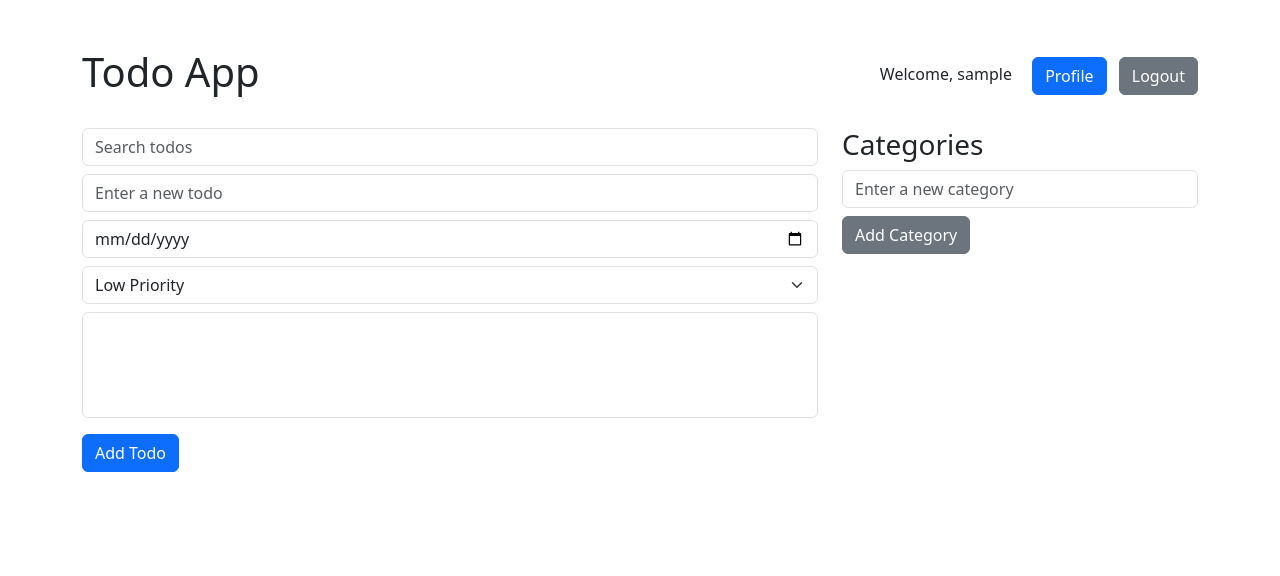
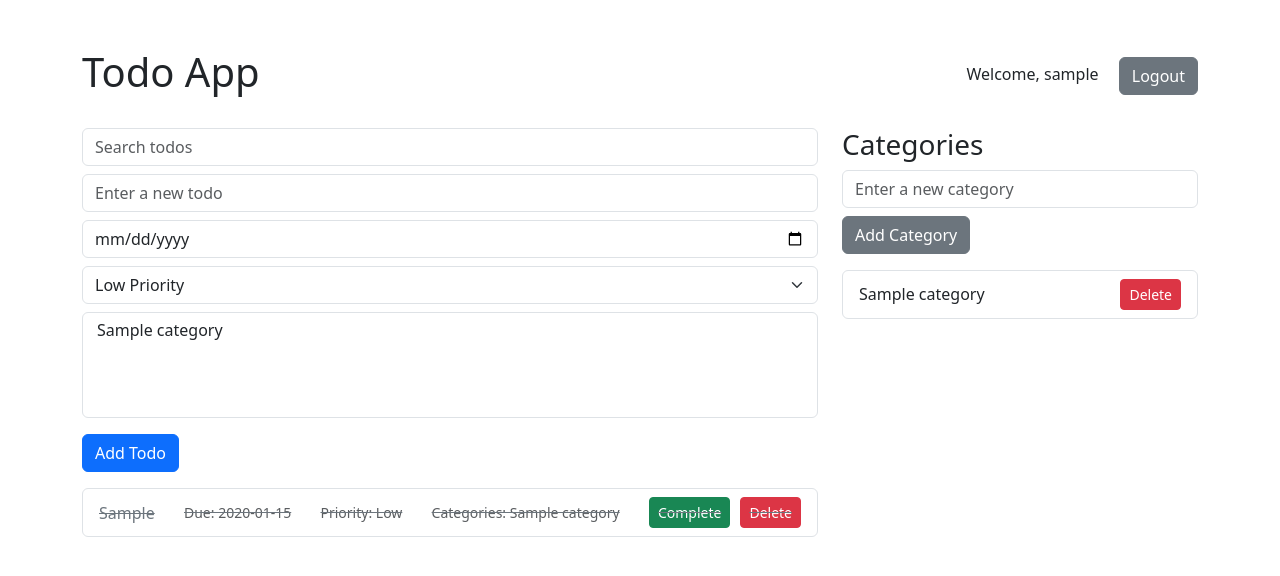
Before and after one commit to megamvb/TodoSphere, a Flask app: page / in a window 1280 px wide. Shown: the top 576 px of the page. Run offline with Flask 3, Linux system fonts and the light colour scheme; a user stored in the database is signed in; tables that the repository leaves empty hold one stand-in row (values such as "Sample post"); lists and menus that the app fills with data are empty.

Commit message:
Restored to 'ba624c11317c40cf4c9f2b8a8065ae0261788185'

```diff
--- a/app.py
+++ b/app.py
@@ -62,33 +62,114 @@
     logout_user()
     return redirect(url_for('login'))
 
-@app.route('/profile', methods=['GET', 'POST'])
+@app.route('/api/todos', methods=['GET'])
 @login_required
-def profile():
-    if request.method == 'POST':
-        username = request.form.get('username')
-        email = request.form.get('email')
-        new_password = request.form.get('new_password')
+def get_todos():
+    search_query = request.args.get('search', '').strip()
+    todos_query = Todo.query.filter_by(user=current_user)
 
-        existing_user = User.query.filter(
-            ((User.username == username) | (User.email == email)) &
-            (User.id != current_user.id)
-        ).first()
+    if search_query:
+        todos_query = todos_query.filter(or_(
+            Todo.task.ilike(f'%{search_query}%'),
+            Todo.categories.any(Category.name.ilike(f'%{search_query}%'))
+        ))
 
-        if existing_user:
-            flash('Username or email already exists')
-        else:
-            current_user.username = username
-            current_user.email = email
-            if new_password:
-                current_user.password = bcrypt.generate_password_hash(new_password).decode('utf-8')
-            db.session.commit()
-            flash('Profile updated successfully')
-            return redirect(url_for('profile'))
+    todos = todos_query.all()
+    return jsonify([{
+        'id': todo.id,
+        'task': todo.task,
+        'completed': todo.completed,
+        'due_date': todo.due_date.isoformat() if todo.due_date else None,
+        'priority': todo.priority,
+        'categories': [{'id': cat.id, 'name': cat.name} for cat in todo.categories]
+    } for todo in todos])
 
-    return render_template('profile.html')
+@app.route('/api/todos', methods=['POST'])
+@login_required
+def add_todo():
+    data = request.json
+    due_date = datetime.strptime(data['due_date'], '%Y-%m-%d').date() if data.get('due_date') else None
+    new_todo = Todo(
+        task=data['task'],
+        due_date=due_date,
+        priority=data.get('priority', 1),
+        user=current_user
+    )
+    if 'category_ids' in data:
+        categories = Category.query.filter(Category.id.in_(data['category_ids'])).all()
+        new_todo.categories = categories
+    db.session.add(new_todo)
+    db.session.commit()
+    return jsonify({
+        'id': new_todo.id,
+        'task': new_todo.task,
+        'completed': new_todo.completed,
+        'due_date': new_todo.due_date.isoformat() if new_todo.due_date else None,
+        'priority': new_todo.priority,
+        'categories': [{'id': cat.id, 'name': cat.name} for cat in new_todo.categories]
+    }), 201
 
-# ... (rest of the code remains unchanged)
+@app.route('/api/todos/<int:todo_id>', methods=['PUT'])
+@login_required
+def update_todo(todo_id):
+    todo = Todo.query.filter_by(id=todo_id, user=current_user).first_or_404()
+    data = request.json
+    todo.completed = data.get('completed', todo.completed)
+    todo.task = data.get('task', todo.task)
+    todo.due_date = datetime.strptime(data['due_date'], '%Y-%m-%d').date() if data.get('due_date') else None
+    todo.priority = data.get('priority', todo.priority)
+    if 'category_ids' in data:
+        categories = Category.query.filter(Category.id.in_(data['category_ids'])).all()
+        todo.categories = categories
+    db.session.commit()
+    return jsonify({
+        'id': todo.id,
+        'task': todo.task,
+        'completed': todo.completed,
+        'due_date': todo.due_date.isoformat() if todo.due_date else None,
+        'priority': todo.priority,
+        'categories': [{'id': cat.id, 'name': cat.name} for cat in todo.categories]
+    })
+
+@app.route('/api/todos/<int:todo_id>', methods=['DELETE'])
+@login_required
+def delete_todo(todo_id):
+    todo = Todo.query.filter_by(id=todo_id, user=current_user).first_or_404()
+    db.session.delete(todo)
+    db.session.commit()
+    return '', 204
+
+@app.route('/api/categories', methods=['GET'])
+@login_required
+def get_categories():
+    categories = Category.query.filter_by(user=current_user).all()
+    return jsonify([{'id': cat.id, 'name': cat.name} for cat in categories])
+
+@app.route('/api/categories', methods=['POST'])
+@login_required
+def add_category():
+    data = request.json
+    new_category = Category(name=data['name'], user=current_user)
+    db.session.add(new_category)
+    db.session.commit()
+    return jsonify({'id': new_category.id, 'name': new_category.name}), 201
+
+@app.route('/api/categories/<int:category_id>', methods=['PUT'])
+@login_required
+def update_category(category_id):
+    category = Category.query.filter_by(id=category_id, user=current_user).first_or_404()
+    data = request.json
+    category.name = data['name']
+    db.session.commit()
+    return jsonify({'id': category.id, 'name': category.name})
+
+@app.route('/api/categories/<int:category_id>', methods=['DELETE'])
+@login_required
+def delete_category(category_id):
+    category = Category.query.filter_by(id=category_id, user=current_user).first_or_404()
+    db.session.delete(category)
+    db.session.commit()
+    return '', 204
 
 if __name__ == '__main__':
     with app.app_context():
--- a/templates/index.html
+++ b/templates/index.html
@@ -13,7 +13,6 @@
             <h1>Todo App</h1>
             <div>
                 <span class="me-3">Welcome, {{ current_user.username }}</span>
-                <a href="{{ url_for('profile') }}" class="btn btn-primary me-2">Profile</a>
                 <a href="{{ url_for('logout') }}" class="btn btn-secondary">Logout</a>
             </div>
         </div>
```
Also changed, not shown: templates/profile.html (deleted, +0 -37 lines).
